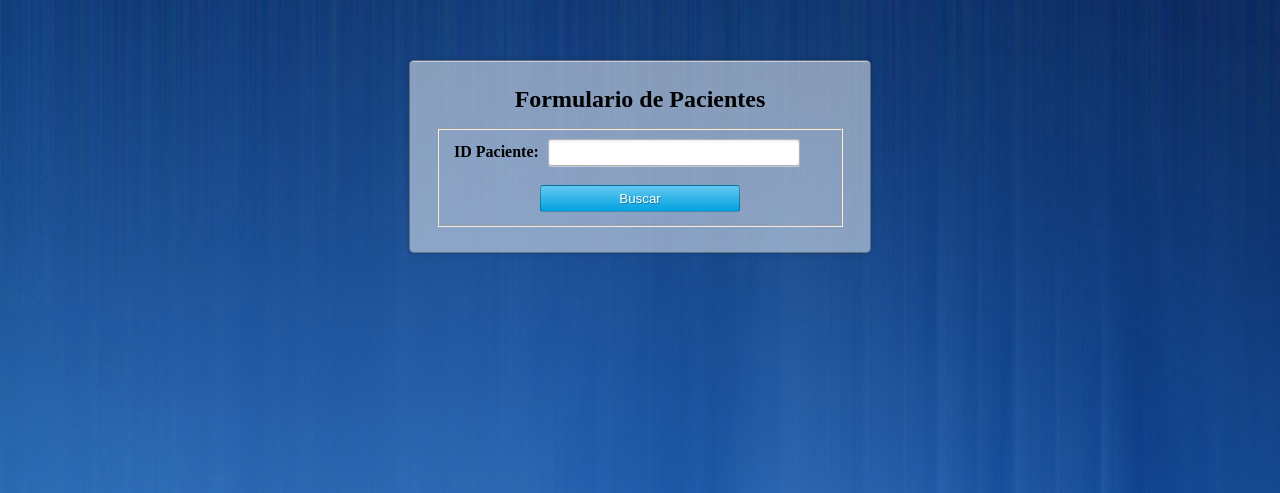
After one commit to amirghin/EEPG, a PHP site: page /f_busqueda_pacientes.php in a window 1280 px wide. The commit adds this page. Shown: the top 493 px of the page. Run offline with PHP 8.4, Linux system fonts and the light colour scheme.

Commit message:
agregando estilos a los input button

```diff
--- a/css/styles.css
+++ b/css/styles.css
@@ -59,6 +59,8 @@ body{
 				0px 1px 0px 0px rgba(250, 250, 250, 0.5) ;
 	width: 240px;
 }
+
+.Formulario input[type=submit],
 .Formulario input[type=button] {
 	border: 1px solid rgba(0, 0, 0, 0.3);
 	background: #64c8ef; /* Old browsers */
--- /dev/null
+++ b/f_busqueda_pacientes.php
@@ -0,0 +1,32 @@
+<!DOCTYPE html>
+<html>
+<head>
+	<meta charset="utf-8">
+	<title>Nutrivital - Pacientes</title>
+
+	<script src="js/jquery-2.1.3.min.js"></script>
+	<script src="js/main.js"></script>
+
+    <link rel="stylesheet" type="text/css" href="css/styles.css">
+</head>
+
+<body>
+	<section class="Formulario">
+		<form method="POST" enctype="multipart/form-data" action="">
+			<h1>Formulario de Pacientes</h1>
+			<fieldset class="Pacientes">
+				<table>
+			    	<tr>
+				    	<td><label for="lblId">ID Paciente: </label></td>
+				    	<td><input type="text" name="id_paciente"></td>
+			    	</tr>
+			    	<tr>
+			    		<td class="center" colspan="2"><input name="buscar_pacientes" type="button" value="Buscar"></td>
+			    	</tr>
+				</table>
+			</fieldset>
+		</form>
+	</section>
+</body>
+
+</html>
```
Also changed, not shown: nutrivital-nuevo.sql (+9 -0 lines).
